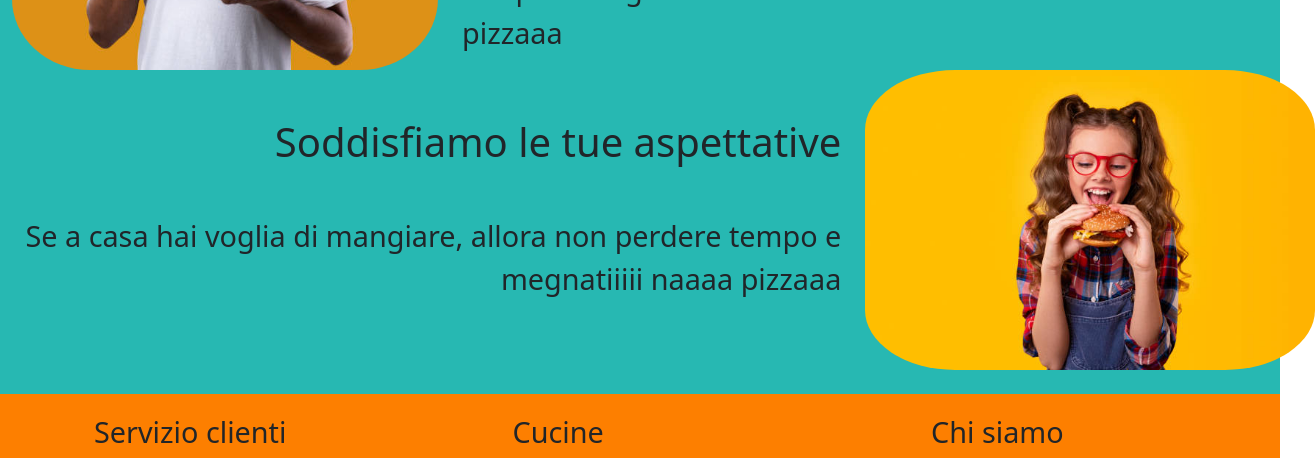
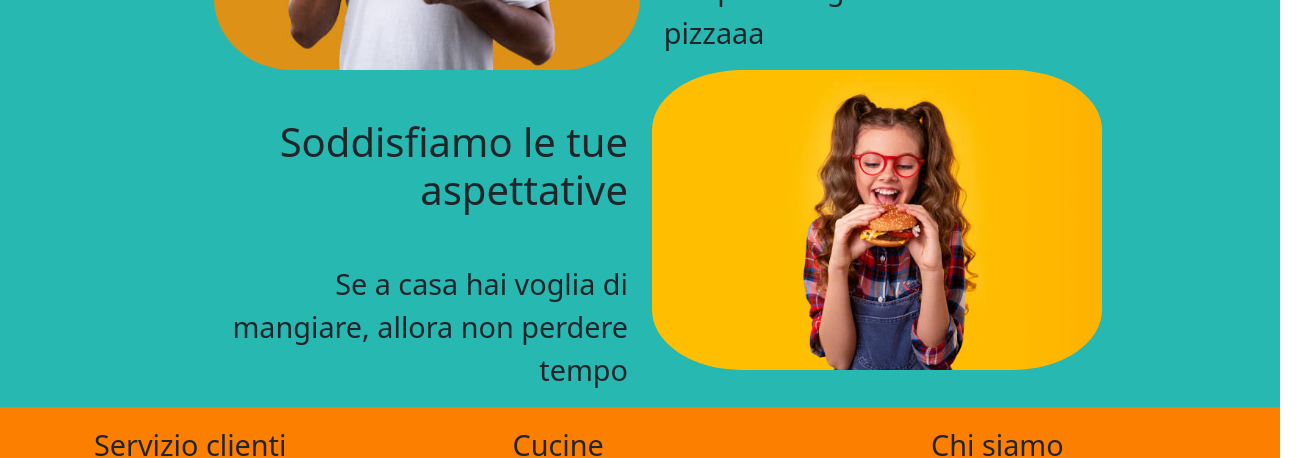
Before and after one commit to Youss0203/Deliveboo_front_end, a Vue app: page / in a window 1280 px wide. Shown: the part 1423-1881 px from the top of the page, 1315 px wide, since content can reach past the window. Built offline with nearby package versions, Linux system fonts and the light colour scheme; no server answers.

Commit message:
ho centrato le immagini

```diff
--- a/src/views/HomeView.vue
+++ b/src/views/HomeView.vue
@@ -31,11 +31,11 @@
     </div>
   </section>
 
-  <section class="my_sfondo ">
+  <section class="my_sfondo">
 
       <!-- da qua in poi ci possiamo fare un elemento  -->
     <div class="container-fluid">
-      <div class="row">
+      <div class="row d-flex justify-content-center">
         <img src="../img/food sx.jpg" class="image-sx mt-4">
         <div class="col-xs-12 col-md-4">
           <h1 class="title-sx mt-5">
@@ -49,14 +49,14 @@
 
         </div>
         <!-- fine primo elemento -->
-
-        <!-- secondo elemento -->
-        <div class="col-xs-12 col-md-8">
+        <div class="container-fluid">
+          <div class="row d-flex justify-content-center">
+            <div class="col-xs-12 col-md-4 ">
           <h1 class="title-dx mt-5 text-end">
             Soddisfiamo le tue aspettative
           </h1>
           <p class="descrizione-dx mt-5 text-end">
-              Se a casa hai voglia di mangiare, allora non perdere tempo e megnatiiiii naaaa pizzaaa
+              Se a casa hai voglia di mangiare, allora non perdere tempo
           </p>
         </div>
         <div class="col-xs-12 col-md-4 ">
@@ -65,6 +65,10 @@
         <!-- fine secondo elemento -->
       </div>
     </div>
+          </div>
+        </div>
+        <!-- secondo elemento -->
+
 
       <!-- da inserire fino a qua -->
 
```
